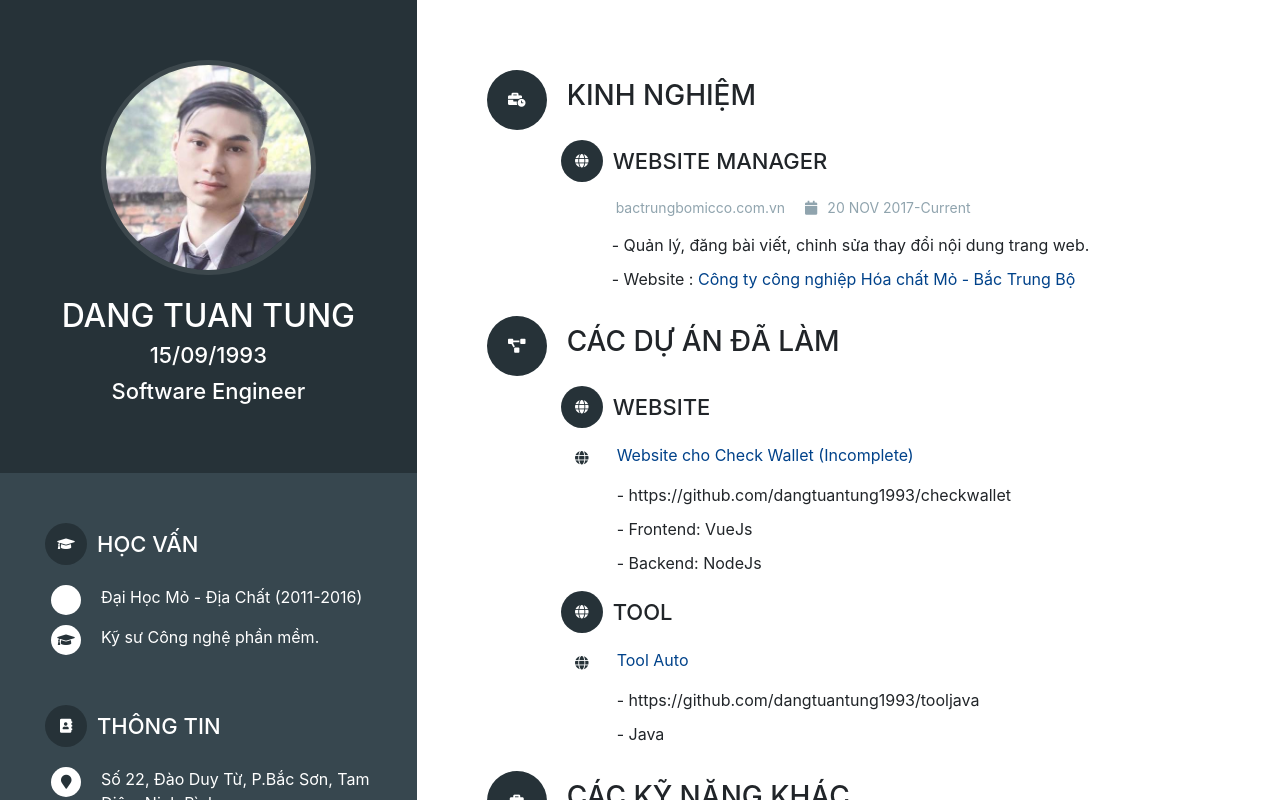
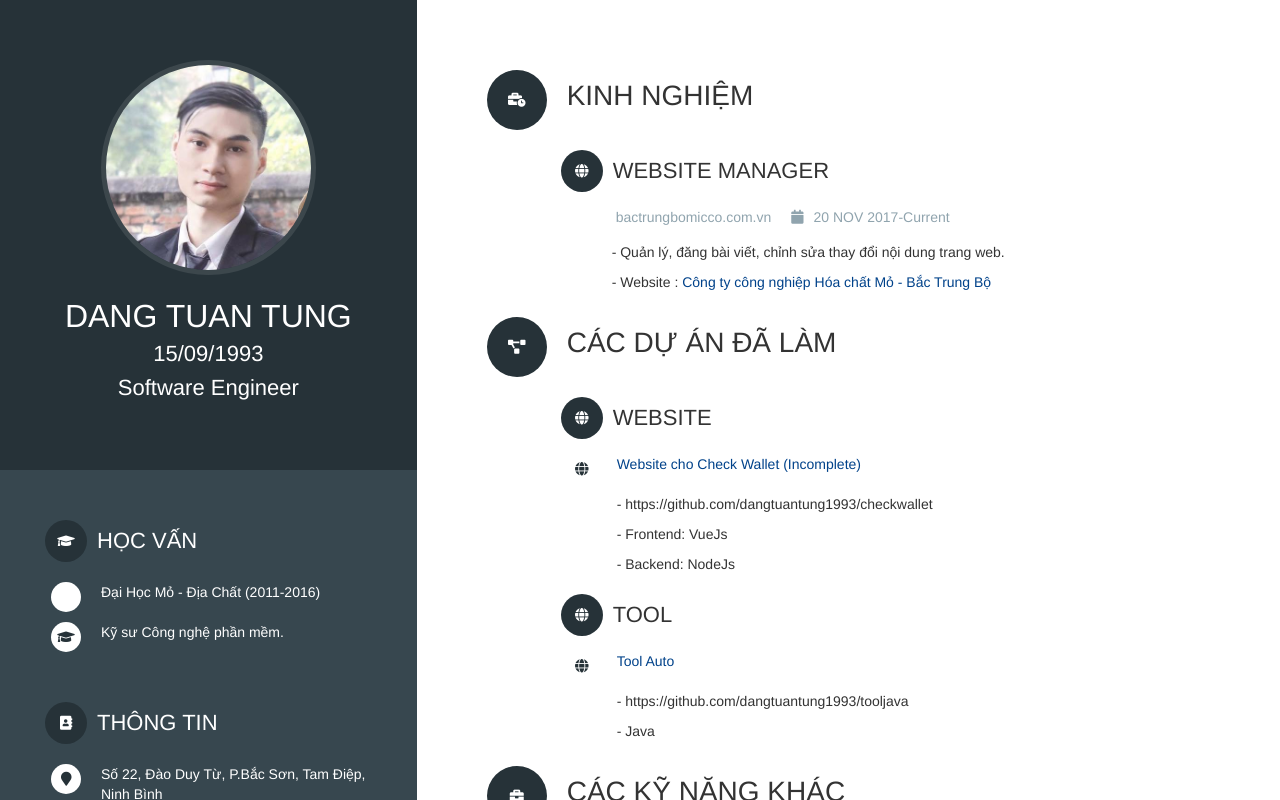
Before and after one commit to dangtuantung1993/TungCV, a Vue app: page / in a window 1280 px wide. Shown: the top 800 px of the page. Built offline with nearby package versions, Linux system fonts and the light colour scheme.

Commit message:
update front

```diff
--- a/src/App.vue
+++ b/src/App.vue
@@ -2,6 +2,9 @@
   <div id="container">
     <meta name="viewport" content="width=device-width, initial-scale=1, maximum-scale=1, user-scalable=no">
     <link rel="stylesheet" href="https://pro.fontawesome.com/releases/v5.7.0/css/all.css">
+    <link rel="stylesheet" href="https://maxcdn.bootstrapcdn.com/bootstrap/3.4.0/css/bootstrap.min.css">
+    <link href="https://fonts.googleapis.com/css?family=Montserrat" rel="stylesheet" type="text/css">
+    <link href="https://fonts.googleapis.com/css?family=Lato" rel="stylesheet" type="text/css">
     <div class="row">
       <div class="col-md-4 sidebar">
         <div class="avatar">
```
